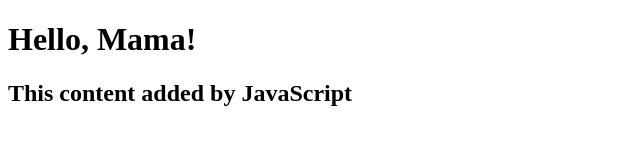
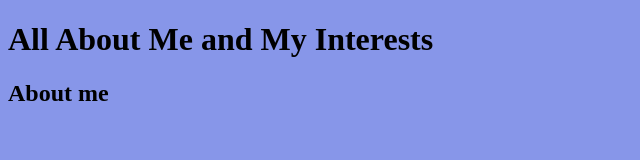
Before and after one commit to Zio-4/prework-website, a plain HTML site: page index.html in a window 1280 px wide. Shown: the whole page, without its empty margins (0-640 px from the left). Drawn offline with Linux system fonts and the light colour scheme.

Commit message:
New titles and color

```diff
--- a/index.html
+++ b/index.html
@@ -2,12 +2,13 @@
 <html lang="en">
   <head>
     <link rel="stylesheet" href="style.css">
-      <title>Philip's Godly Website</title>
+      <title>Philip's Place</title>
 
   </head>
   <body>
-      <h1>Hello, Mama!</h1>
+    <div class='Titles'>
+      <h1>All About Me and My Interests</h1>
       <script src="script.js"></script>
-
+      </div>
   </body>
 </html>
--- a/script.js
+++ b/script.js
@@ -1,3 +1,3 @@
 const h2 = document.createElement('h2');
-h2.textContent = "This content added by JavaScript";
+h2.textContent = "About me";
 document.querySelector('body').appendChild(h2);
--- a/style.css
+++ b/style.css
@@ -1,3 +1,3 @@
 body {
-    background: rgb(255, 255, 255);
+    background: rgb(135, 150, 233);
 }
```
